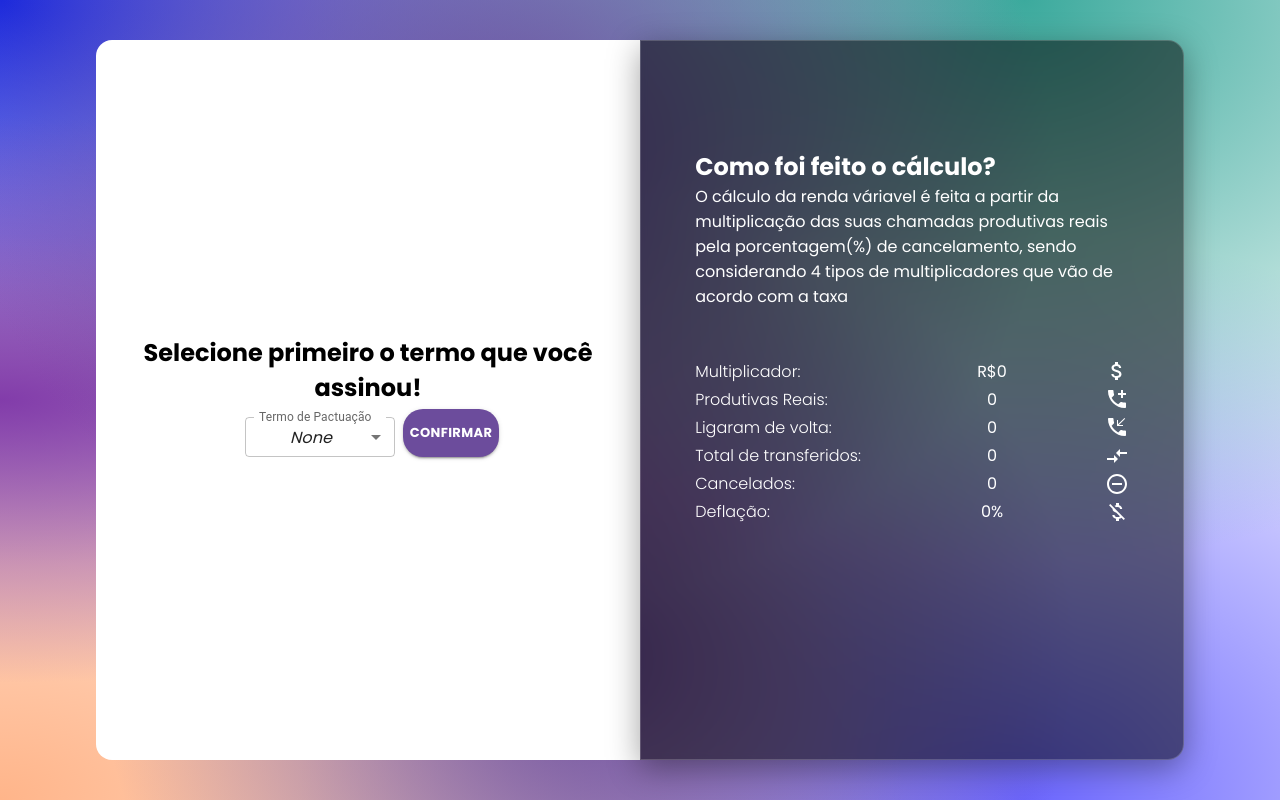
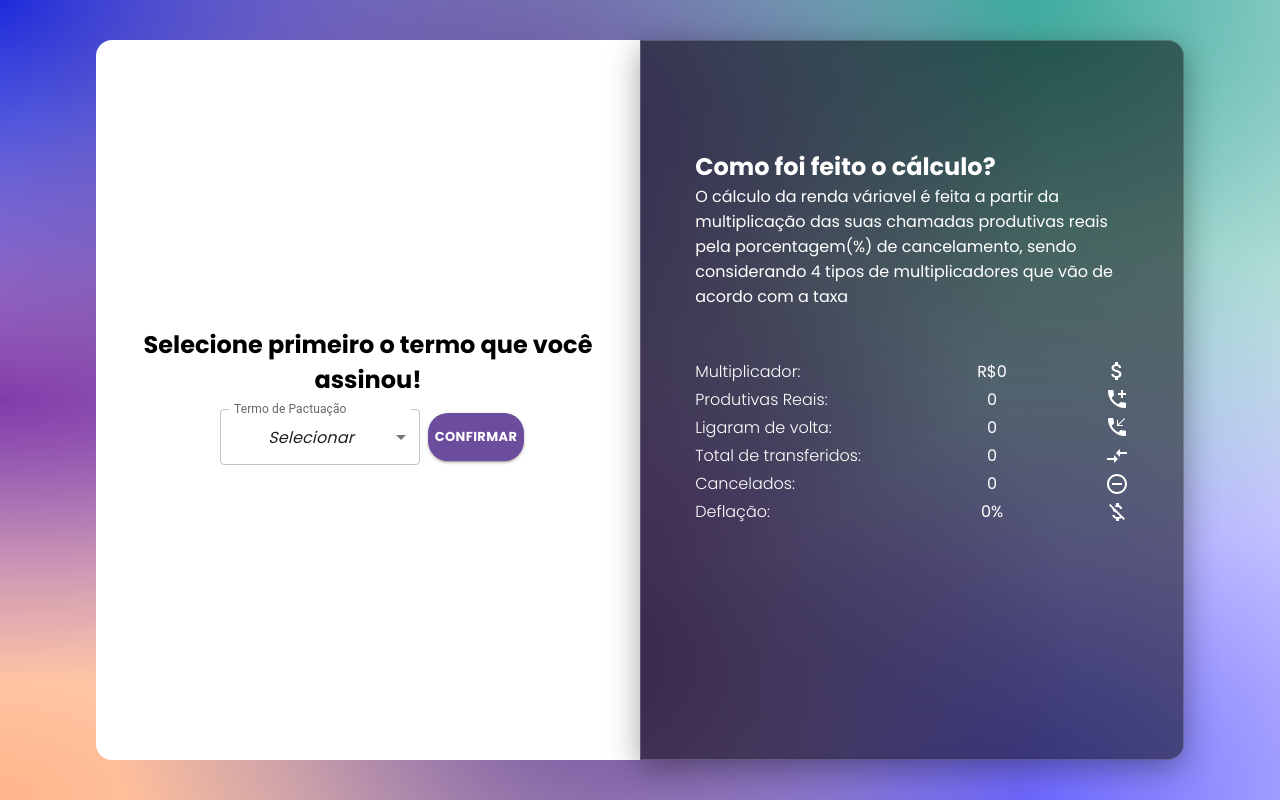
Before and after one commit to joaovsz/simuladorRv, a React (Vite) app: page / in a window 1280 px wide. Built offline with nearby package versions, Linux system fonts and the light colour scheme.

Commit message:
ADD TERMS

```diff
--- a/src/components/Form/Inputs/Input-forms.jsx
+++ b/src/components/Form/Inputs/Input-forms.jsx
@@ -2,6 +2,8 @@ import React, { useContext } from "react";
 import { createTheme,Button, TextField, ThemeProvider } from "@mui/material";
 import InputLabel from '@mui/material/InputLabel';
 import MenuItem from '@mui/material/MenuItem';
+import ArrowBackIcon from '@mui/icons-material/ArrowBack';
+
 import FormControl from '@mui/material/FormControl';
 import  Select  from "@mui/material/Select";
 import "./Input-forms.css";
@@ -40,12 +42,14 @@ export const InputForms = () => {
 if(!popOver){
   return(
     <div className="home-select">
+          <ThemeProvider theme={theme}>
           <h2>Selecione primeiro o termo que você assinou!</h2>
-          <FormControl sx={{ m: 1, maxWidth: 150, minWidth:150 }}>
+          <div className="selectTerm">
+          <FormControl sx={{ m: 1, maxWidth: 150, minWidth:200 }}>
 
           <InputLabel id="demo-select-small">Termo de Pactuação</InputLabel>
           <Select
-            size="small"
+            size="large"
             labelId="demo-select-small"
             id="demo-select-small"
             value={term}
@@ -53,14 +57,14 @@ if(!popOver){
             label="Termo de Pactuação"
             >
             <MenuItem value={0}>
-              <em>None</em>
+              <em>Selecionar</em>
             </MenuItem>
+            <MenuItem value={3}>OiTv Novato 04/2022</MenuItem>
             <MenuItem value={1}>OiTv Novato 05/2022</MenuItem>
             <MenuItem value={2}>OiTv Veterano 05/2022</MenuItem>
             {/* <MenuItem value={3}>OiTv Veterano 05/2022</MenuItem> */}
           </Select>
         </FormControl>
-        <ThemeProvider theme={theme}>
         <Button
             size="small"
             style={{
@@ -75,6 +79,7 @@ if(!popOver){
             >
               Confirmar
             </Button>
+              </div>
             </ThemeProvider>
         </div>
         )
@@ -115,7 +120,6 @@ if(!popOver){
             onChange={HandleInputTransferred}
           />
           <TextField
-
             InputLabelProps={{ style: { fontFamily: "Poppins, 'sans-serif'" } }}
             size="small"
             style={{ marginBottom: 20 }}
@@ -126,7 +130,6 @@ if(!popOver){
 
           />
           <TextField
-
             InputLabelProps={{ style: { fontFamily: "Poppins, 'sans-serif'" } }}
             size="small"
             style={{ marginBottom: 20 }}
@@ -146,8 +149,6 @@ if(!popOver){
             onChange={HandleInputShortCall}
           />
           <TextField
-
-
             InputLabelProps={{ style: { fontFamily: "Poppins, 'sans-serif'" } }}
             size="small"
             style={{ marginBottom: 20 }}
@@ -164,12 +165,16 @@ if(!popOver){
                 borderRadius: 20,
                 fontFamily: "Poppins, 'sans-serif'",
                 fontWeight: "bold",
+
               }}
               className="button"
               id="next"
               variant="text"
               onClick={() => resetTerm()}
-            >Mudar termo</Button>
+              startIcon={<ArrowBackIcon/>}
+            >
+          Voltar
+            </Button>
 
 
 
@@ -189,7 +194,7 @@ if(!popOver){
             </Button>
             <footer>
               <h4>
-                {renda<=0?"Sem RV este mês":`Renda Variável: ${renda.toFixed(2)}`
+                {renda<=0?"Sem RV este mês":`Renda Variável: R$ ${renda.toFixed(2)}`
                 }</h4>
             </footer>
           </div>
```
Lines whose indentation alone changed are shown as unchanged.
